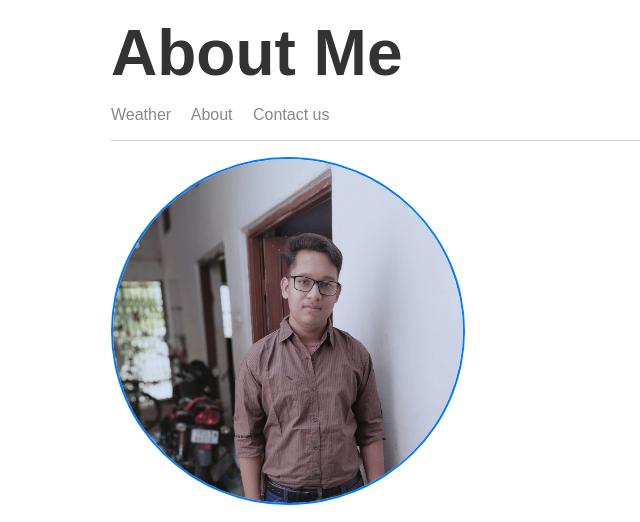
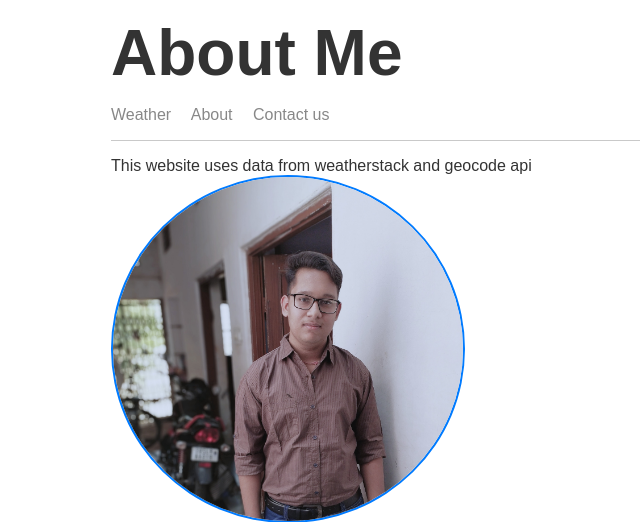
Before and after one commit to shivam7366/weather-app, a Node server app: page /about in a window 1280 px wide. Shown: the top 522 px of the page, without its empty margins (204-844 px from the left). Run offline with Node 20, Linux system fonts and the light colour scheme; some libraries are stand-ins or nearby versions.

Commit message:
some about text

```diff
--- a/templates/views/about.hbs
+++ b/templates/views/about.hbs
@@ -12,12 +12,15 @@
 
     {{>header}}
     </header>
+
+<p>This website uses data from weatherstack and geocode api</p>
     <div class="about">
     <img src="/img/me.jpg">
     <p><h3>Full Stack developer</h3>
 
     </p>
     </div>
+
     <footer>
     {{>footer}}
     </footer>
```
